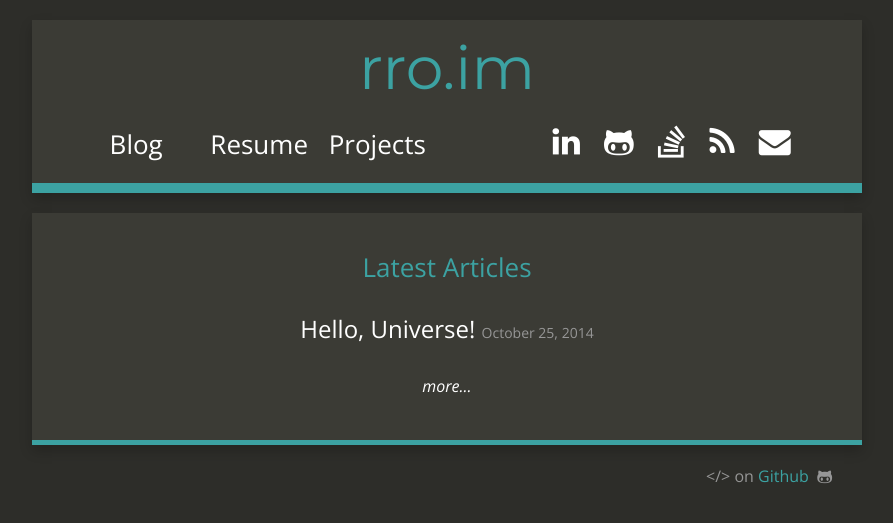
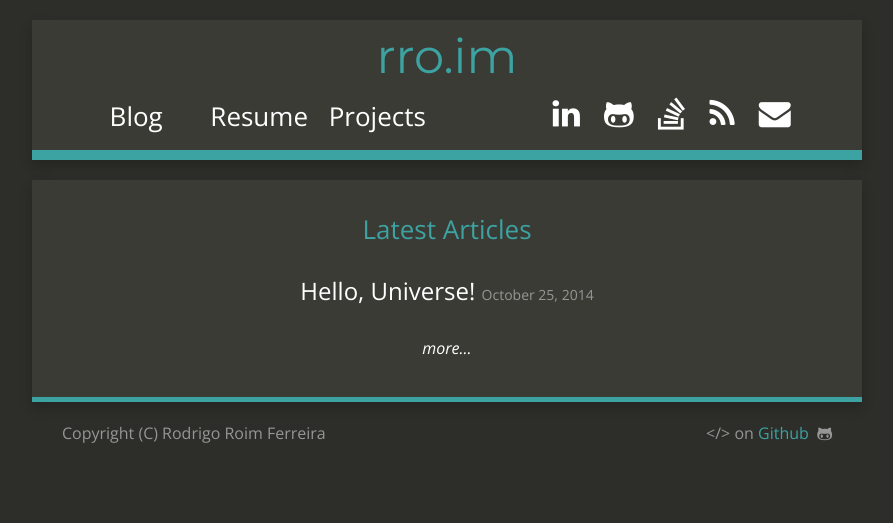
Before and after one commit to roim/roim.github.io, a Jekyll site: the page built from index.html, in a window 1280 px wide. Shown: the top 523 px of the page, without its empty margins (193-1086 px from the left). Built offline with Jekyll 4.4.1, drawn with Linux system fonts in a browser that asks for light colours; nearby versions of some CDN libraries; Markdown is read by kramdown in place of the engine named in the settings.

Commit message:
Tighter header

```diff
--- a/_config.yml
+++ b/_config.yml
@@ -26,5 +26,5 @@ exclude: [vendor]
 disqus_account: rroim
 github_repository: https://github.com/roim/roim.github.io
 post_limit: 5
-footer_left: ""
+footer_left: "Copyright (C) Rodrigo Roim Ferreira"
 footer_right: "&lt;/&gt; on <a href=\"https://github.com/roim/roim.github.io\">Github</a> &nbsp;<i class=\"fa fa-github-alt\"></i>"
--- a/css/style.scss
+++ b/css/style.scss
@@ -125,8 +125,8 @@ ul {
 
 .content-panel {
   background-color: $medium;
-  padding-top: 20px;
-  padding-bottom: 20px;
+  padding-top: 15px;
+  padding-bottom: 15px;
   padding-left: 30px;
   padding-right: 30px;
   margin-top: 20px;
@@ -158,7 +158,7 @@ ul {
 
 .directory {
   font-size: 26px;
-  margin-top: 25px;
+  margin-top: 15px;
   text-align: center;
 
   a, a:active {
@@ -171,7 +171,7 @@ ul {
 }
 
 .links {
-  margin-top: 25px;
+  margin-top: 15px;
   text-align: center;
 
   i {
@@ -257,12 +257,12 @@ ul {
     font-size: 30px;
 
     @media (min-width: $screen-sm-min) {
-      font-size: 52px;
+      font-size: 38px;
       margin-top: 0px;
     }
 
     @media (min-width: $screen-md-min) {
-      font-size: 60px;
+      font-size: 48px;
       margin-top: -20px;
     }
   }
```
